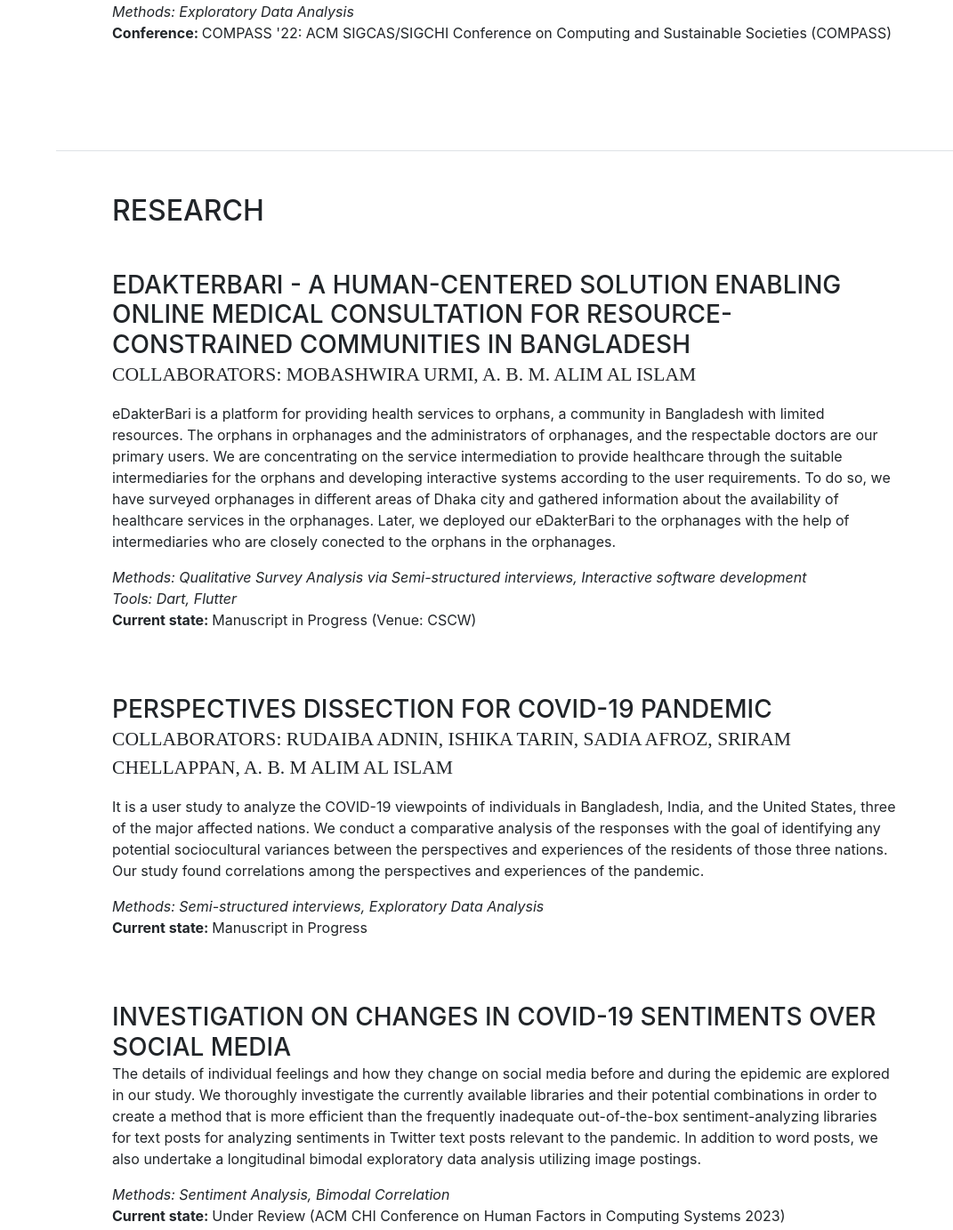
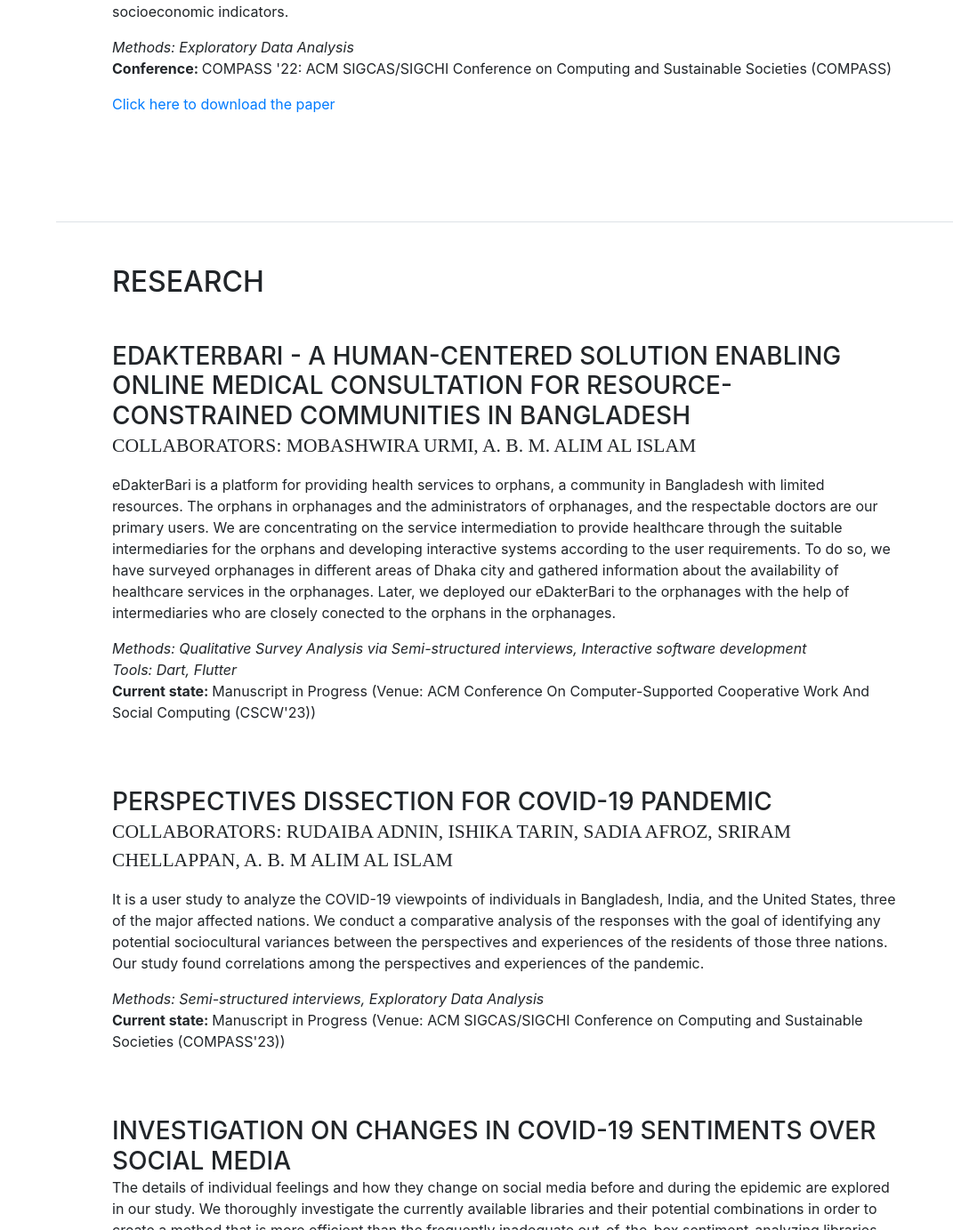
Before and after one commit to elizaan/elizaan.github.io, a website with bundled scripts: page index.html in a window 1280 px wide. Shown: the part 3067-4450 px from the top of the page at 89% size, without its empty margins (209-1280 px from the left). Built offline with nearby package versions, Linux system fonts and the light colour scheme; some icons are missing; a web font is replaced by a local one.

Commit message:
paper pdf added

```diff
--- a/index.html
+++ b/index.html
@@ -220,6 +220,10 @@
                       COMPASS '22: ACM SIGCAS/SIGCHI Conference on Computing and Sustainable Societies (COMPASS)
                     </p>
 
+                    <p>
+                      <a href="files/papers/acmcompass2022ShortPaper-coronosis.pdf" target="_blank">Click here to download the paper</a>
+                    </p>
+
           			</div>
 	            </div>
 	        </div>
@@ -256,6 +260,10 @@
                     		<p> <strong>Conference: </strong>
                           COMPASS '22: ACM SIGCAS/SIGCHI Conference on Computing and Sustainable Societies (COMPASS)
 							          </p>
+
+                        <p>
+                          <a href="files/papers/compass22-Revealing Influences- paper.pdf" target="_blank">Click here to download the paper</a>
+                        </p>
           			</div>
 	            </div>
           	</div>
@@ -294,7 +302,7 @@
                     		<br>
 
                         <p> <strong>Current state: </strong>
-                          Manuscript in Progress (Venue: CSCW)
+                          Manuscript in Progress (Venue: ACM Conference On Computer-Supported Cooperative Work And Social Computing (CSCW'23))
                         </p>
 				        <!-- </div> -->
 				        <!-- <div class="col-lg-4 col-md-4 col-sm-12">
@@ -320,7 +328,7 @@
 		            		<em>Methods: Semi-structured interviews, Exploratory Data Analysis</em>
                     		<br>
                     		<p> <strong>Current state: </strong>
-                          Manuscript in Progress
+                          Manuscript in Progress (Venue: ACM SIGCAS/SIGCHI Conference on Computing and Sustainable Societies (COMPASS'23))
 							          </p>
           			</div>
 	            </div>
```
Also changed, not shown: 4 other files.
